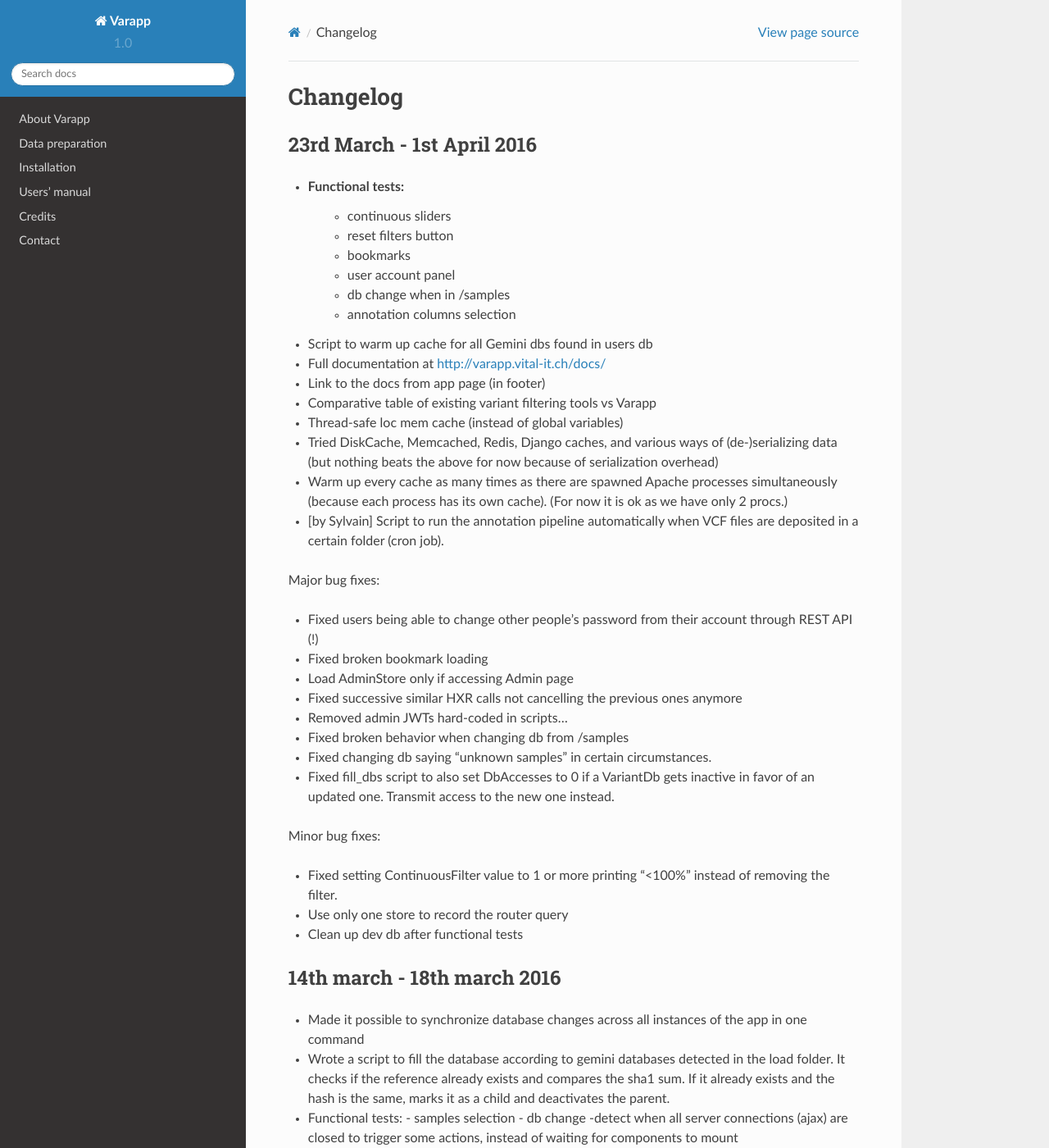
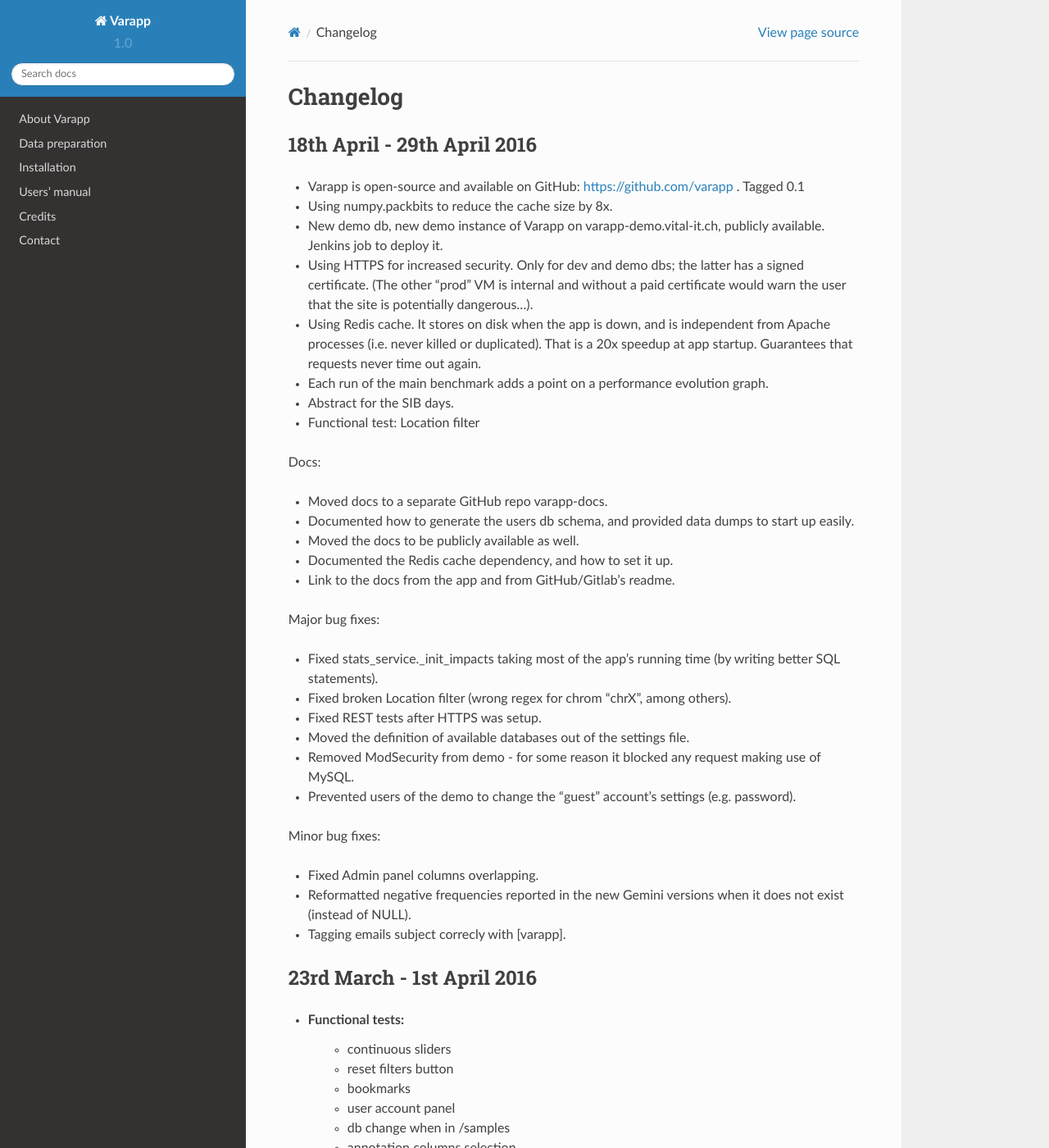
Before and after one commit to varapp/varapp-docs, a Sphinx documentation site: the page built from docs/src/changelog.rst, in a window 1280 px wide and 1400 px high. Shown: the whole window at 82% size. Built offline with Sphinx 7.4.7 and the Read the Docs theme 2.0.0, drawn with Linux system fonts in a browser that asks for light colours.

Commit message:
changelog

```diff
--- a/docs/src/changelog.rst
+++ b/docs/src/changelog.rst
@@ -1,6 +1,42 @@
 
 Changelog
 =========
+
+18th April - 29th April 2016
+----------------------------
+
+* Varapp is open-source and available on GitHub: https://github.com/varapp . Tagged 0.1
+* Using numpy.packbits to reduce the cache size by 8x.
+* New demo db, new demo instance of Varapp on varapp-demo.vital-it.ch, publicly available. Jenkins job to deploy it.
+* Using HTTPS for increased security. Only for dev and demo dbs; the latter has a signed certificate. (The other "prod" VM is internal and without a paid certificate would warn the user that the site is potentially dangerous...).
+* Using Redis cache. It stores on disk when the app is down, and is independent from Apache processes (i.e. never killed or duplicated). That is a 20x speedup at app startup. Guarantees that requests never time out again.
+* Each run of the main benchmark adds a point on a performance evolution graph.
+* Abstract for the SIB days.
+* Functional test: Location filter
+
+Docs:
+
+* Moved docs to a separate GitHub repo varapp-docs.
+* Documented how to generate the users db schema, and provided data dumps to start up easily.
+* Moved the docs to be publicly available as well.
+* Documented the Redis cache dependency, and how to set it up.
+* Link to the docs from the app and from GitHub/Gitlab's readme.
+
+Major bug fixes:
+
+* Fixed stats_service._init_impacts taking most of the app's running time (by writing better SQL statements).
+* Fixed broken Location filter (wrong regex for chrom "chrX", among others).
+* Fixed REST tests after HTTPS was setup.
+* Moved the definition of available databases out of the settings file.
+* Removed ModSecurity from demo - for some reason it blocked any request making use of MySQL.
+* Prevented users of the demo to change the "guest" account's settings (e.g. password).
+
+Minor bug fixes:
+
+* Fixed Admin panel columns overlapping.
+* Reformatted negative frequencies reported in the new Gemini versions when it does not exist (instead of NULL).
+* Tagging emails subject correcly with [varapp].
+
 
 
 23rd March - 1st April 2016
--- a/docs/src/deployment.rst
+++ b/docs/src/deployment.rst
@@ -198,7 +198,7 @@
   Typically the settings file should be written and stored externally,
   then copied into the module inside ``varmed/settings/``.
 
-* Create the database::
+* Create the database:
 
   Log in to MySQL using the MYSQL_USER and MYSQL_PWD defined in settings.py::
 
@@ -348,3 +348,5 @@
 Copy that archive into a destination folder that can be read by Apache,
 typically some ``htdocs/`` or ``/var/www/html/``, and extract.
 The destination folder is the one indicated by ``DocumentRoot`` in the Apache configuration.
+
+Depending on your Apache config, you may need to edit ``environment.js``
```
